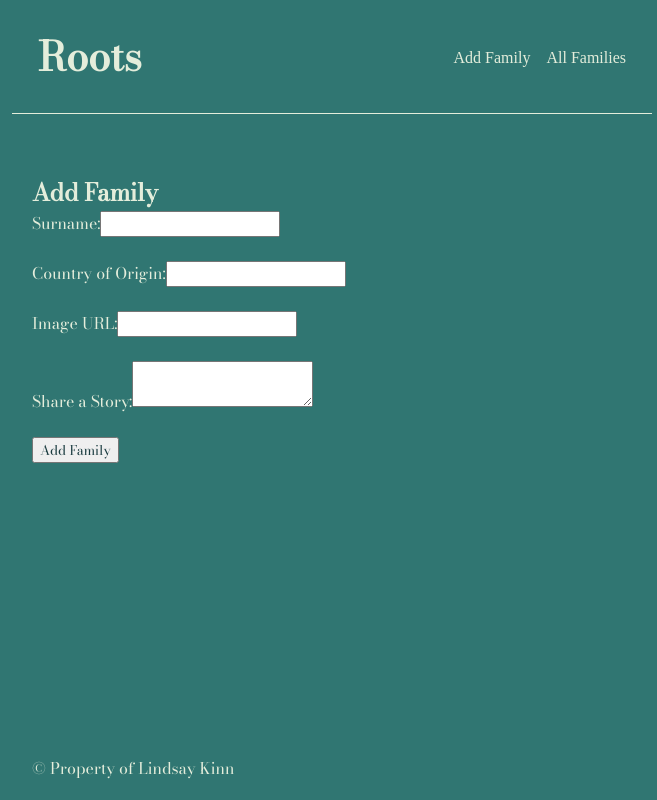
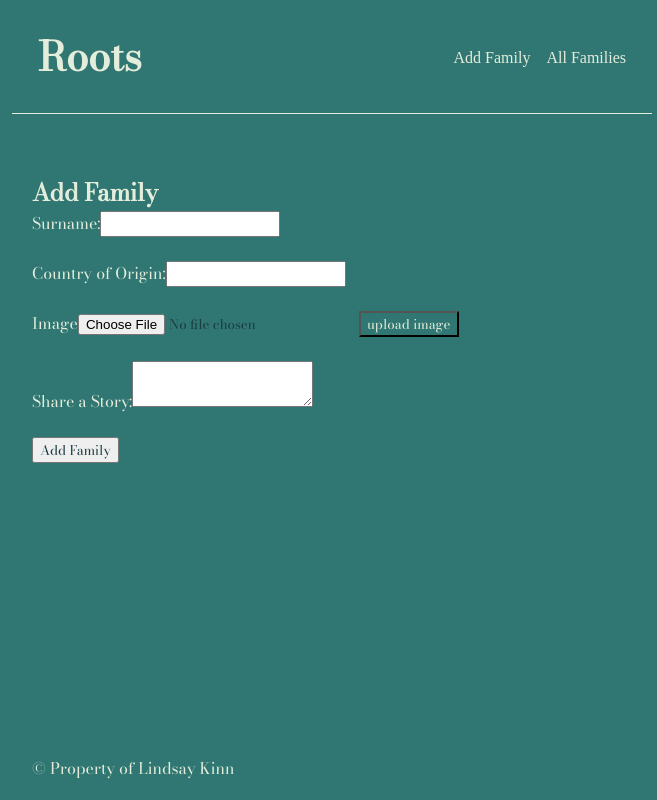
Before and after one commit to Lindsaykinn/frontend-roots, a React (Create React App) app: page /families/new in a window 1280 px wide. Shown: the whole page, without its empty margins (308-965 px from the left). Built offline with nearby package versions, Linux system fonts and the light colour scheme; no server answers.

Commit message:
working on image to family upload

```diff
--- a/src/components/CreateFamily.js
+++ b/src/components/CreateFamily.js
@@ -8,6 +8,7 @@ class Form extends Component {
     name: '',
     country_of_origin: '',
     image: '',
+    selectedFile: null,
     story: ''
   }
 
@@ -20,6 +21,16 @@ class Form extends Component {
   handleSubmit = e => {
     e.preventDefault()
     this.props.addFamily(this.state, this.props.history)
+  }
+
+  handleSelectFile = e => {
+    this.setState({
+      selectedFile: e.target.files[0]
+    })
+  }
+
+  handleUploadFile = () => {
+    console.log("idk what i'm doing here yet")
   }
 
   render(){
@@ -40,9 +51,10 @@ class Form extends Component {
           </div>
           <br/>
           <div>
-            <label htmlFor='image'>Image URL:</label>
-            <input type="text" id='image' name='image' value={this.state.image} onChange={this.handleChange}/>
-          </div>
+            <label htmlFor='image'>Image</label>
+            <input type="file" id='image' name='image' value={this.state.image} onChange={this.handleSelectFile}/>
+            <button onClick={this.handleUploadFile}>upload image</button>
+            </div>
           <br/>
           <div>
             <label htmlFor='story'>Share a Story:</label>
```
